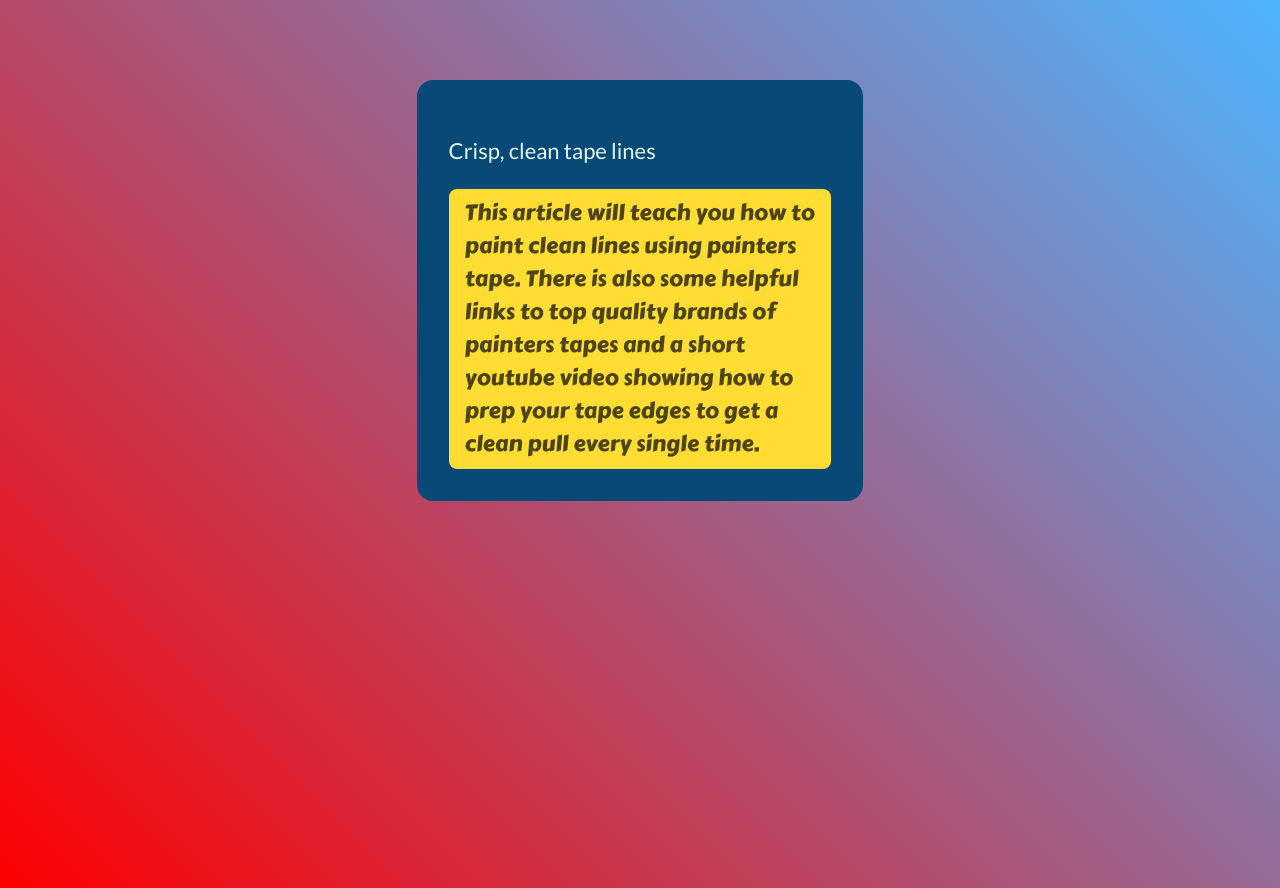
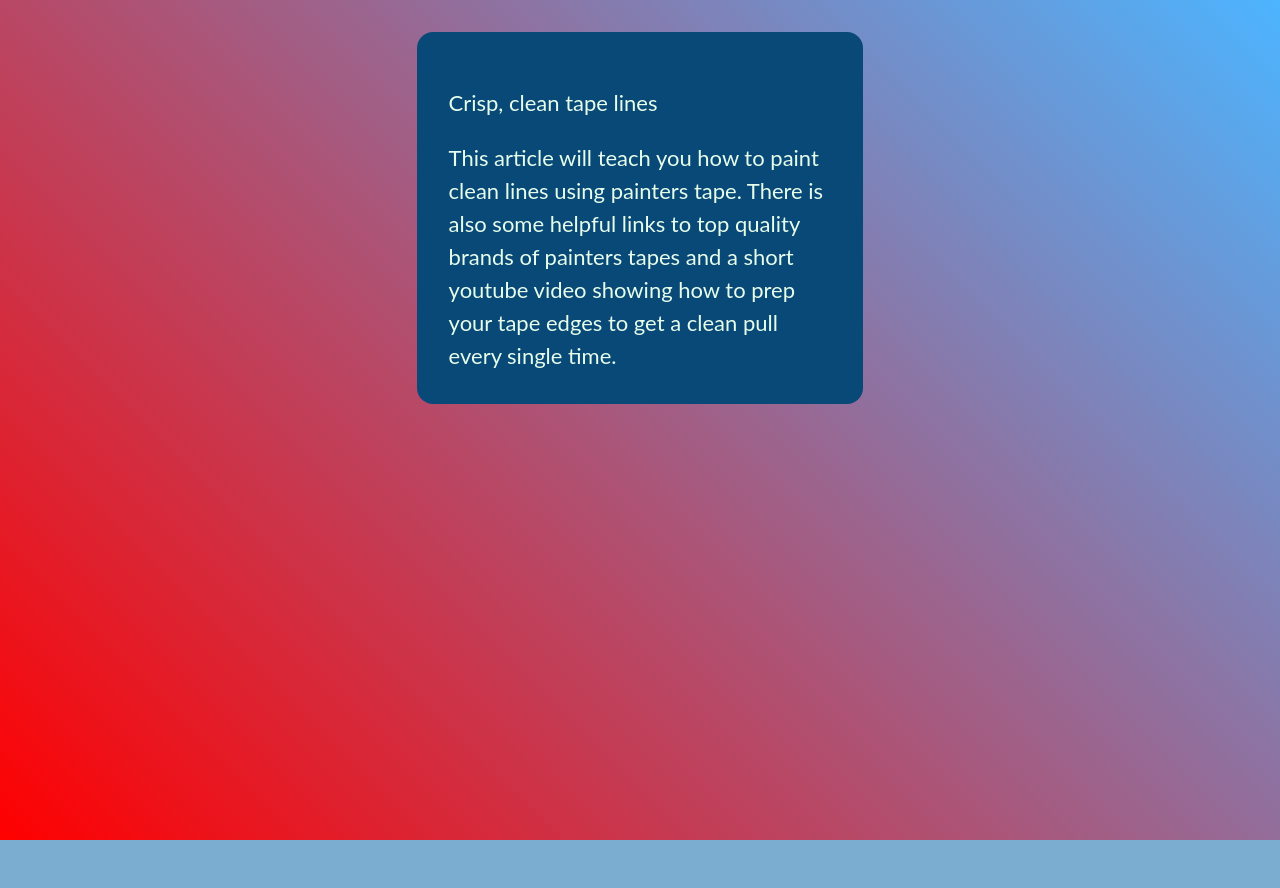
Before and after one commit to AbstractSter/cpnt260-a2-single-card, a plain HTML site: page index.html in a window 1280 px wide. After the commit the page ends 840 px from the top, so only its background shows below. Drawn offline with Linux system fonts and the light colour scheme.

Commit message:
more changes

```diff
--- a/css/style.css
+++ b/css/style.css
@@ -15,7 +15,7 @@ body {
 /* Call-to-action container */
 .cta {
   margin: auto;
-  margin-top: 5rem;
+  margin-top: 2rem;
   padding: 2rem;
   max-width: 30ch;
 
@@ -24,7 +24,7 @@ body {
 }
 
 /* Call to Action "button" */
-.cta a, .cta a:visited {
+.cta a {
   margin: auto;
   padding: 0.5rem 1rem;
   display: block;
--- a/index.html
+++ b/index.html
@@ -8,11 +8,10 @@
   <link rel="stylesheet" href="css/style.css">
   <link rel="preconnect" href="https://fonts.googleapis.com">
   <link rel="preconnect" href="https://fonts.gstatic.com" crossorigin>
-  <link href="https://fonts.googleapis.com/css2?family=Carter+One&family=Lato&display=swap" rel="stylesheet">
+  <link href="https://fonts.googleapis.com/css2?family=Montserrat:wght@400;500&display=swap" rel="stylesheet">
 </head>
-<article class="cta"><body>
-  <p>Crisp, clean tape lines</p>
-  <a href="cta">This article will teach you how to paint clean lines using painters tape. There is also some helpful links to top quality brands of painters tapes and a short youtube video showing how to prep your tape edges to get a clean pull every single time.</a></article>
 
+<article class="cta"><p>Crisp, clean tape lines</p>This article will teach you how to paint clean lines using painters tape. There is also some helpful links to top quality brands of painters tapes and a short youtube video showing how to prep your tape edges to get a clean pull every single time.</article>
+  <body>
 </body>
 </html>
```
